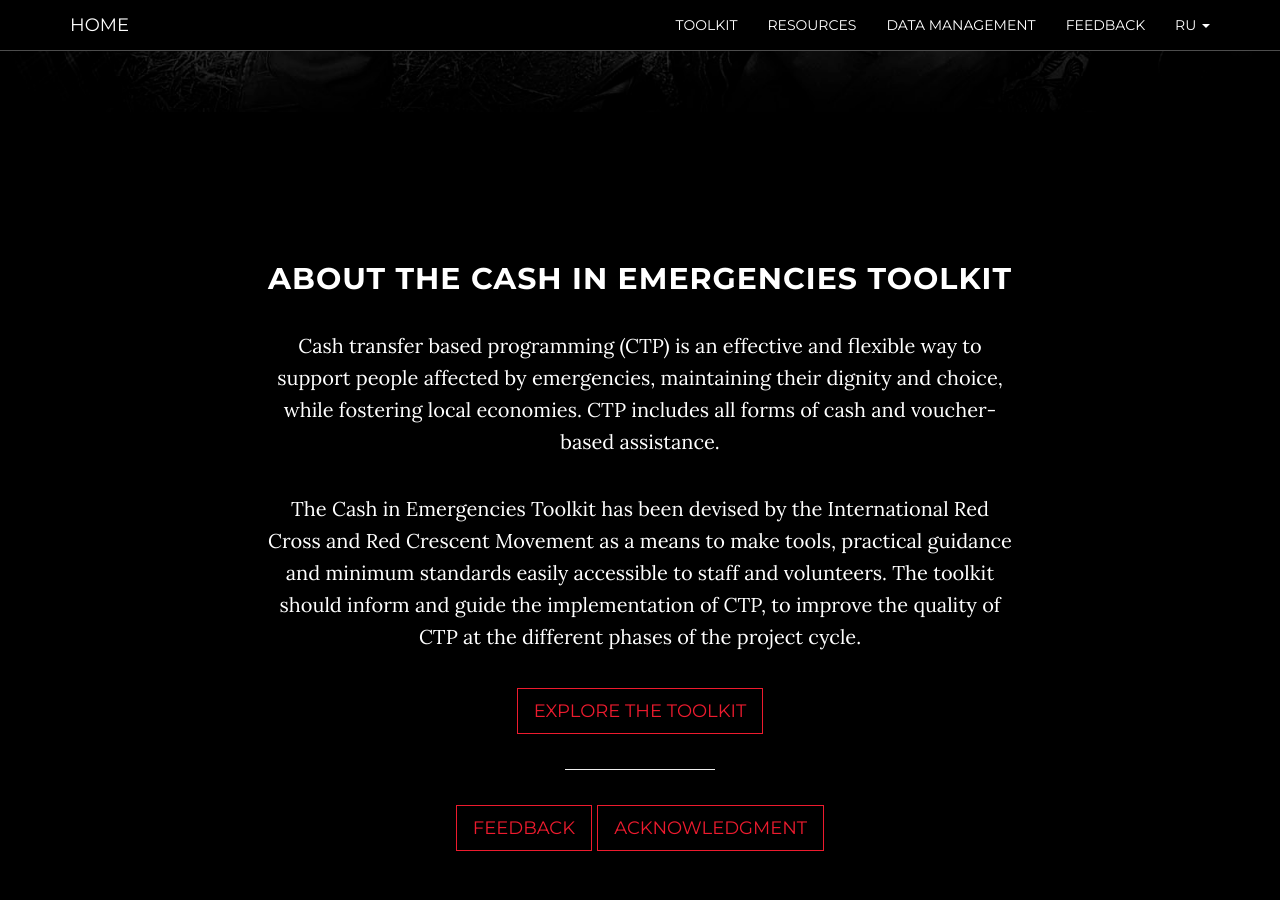
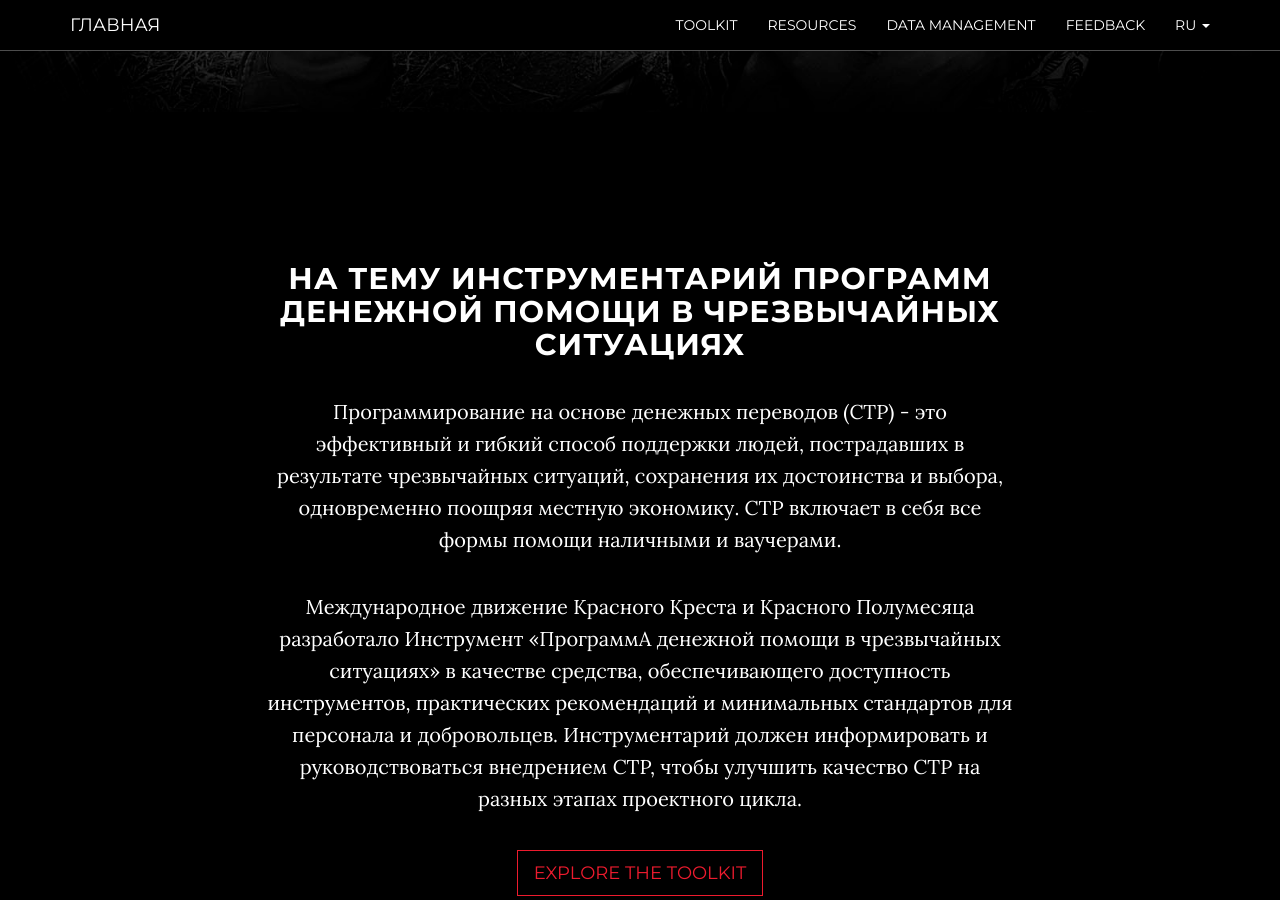
Before and after one commit to AmericanRedCross/ctp-website, a Jekyll site: the page built from ru/index.html, in a window 1280 px wide and 900 px high, scrolled down 788 px. Built offline with Jekyll 4.4.1, drawn with Linux system fonts in a browser that asks for light colours; some of the changed text lies outside the part shown.

Commit message:
Russian (#6)
* russian language

* url path fixes

* russian test

```diff
--- a/_data/ru.yml
+++ b/_data/ru.yml
@@ -14,7 +14,7 @@
 ####################
 
 nav_home:
-  text:           "Home"
+  text:           "Главная"
   url:            "/ru/"
 nav:
   - text:         "Toolkit"
@@ -31,17 +31,17 @@
 #############
 
 landing:
-  movement:       "International Red Cross and Red Crescent Movement"
-  title:          "Cash in Emergencies Toolkit"
+  movement:       "Международное Движение Красного Креста и Красного Полумесяца"
+  title:          "Инструментарий программ денежной помощи в чрезвычайных ситуациях"
 
 ###########
 ## ABOUT ##
 ###########
 
 about:
-  title:          "About the Cash in Emergencies Toolkit"
-  paragraph1:     "Cash transfer based programming (CTP) is an effective and flexible way to support people affected by emergencies, maintaining their dignity and choice, while fostering local economies. CTP includes all forms of cash and voucher-based assistance."
-  paragraph2:     "The Cash in Emergencies Toolkit has been devised by the International Red Cross and Red Crescent Movement as a means to make tools, practical guidance and minimum standards easily accessible to staff and volunteers. The toolkit should inform and guide the implementation of CTP, to improve the quality of CTP at the different phases of the project cycle."
+  title:          "На тему инструментарий программ денежной помощи в чрезвычайных ситуациях"
+  paragraph1:     "Программирование на основе денежных переводов (CTP) - это эффективный и гибкий способ поддержки людей, пострадавших в результате чрезвычайных ситуаций, сохранения их достоинства и выбора, одновременно поощряя местную экономику. CTP включает в себя все формы помощи наличными и ваучерами."
+  paragraph2:     "Международное движение Красного Креста и Красного Полумесяца разработало Инструмент «ПрограммА денежной помощи в чрезвычайных ситуациях» в качестве средства, обеспечивающего доступность инструментов, практических рекомендаций и минимальных стандартов для персонала и добровольцев. Инструментарий должен информировать и руководствоваться внедрением CTP, чтобы улучшить качество CTP на разных этапах проектного цикла."
   toolkit:        "Explore the toolkit"
   toolkiturl:     "/toolkit/"
 
@@ -51,8 +51,8 @@
 
 feedback:
   id:             "feedback"
-  title:          "Feedback"
-  paragraph1:     "The Cash in Emergencies Toolkit has been based on tools, guidance and experience both from within the International Red Cross and Red Crescent Movement and from other humanitarian organisations."
+  title:          "ОБРАТНАЯ СВЯЗЬ"
+  paragraph1:     "Инструмент «денежная помощь в чрезвычайных ситуациях» был основан на инструментах, руководстве и опыте, как в рамках Международного движения Красного Креста и Красного Полумесяца, так и других гуманитарных организаций."
   paragraph2:     "Suggestions for improvement of tools are welcome and shall inform the periodic update of the Toolkit. For technical issues with the website please send an <a href=\"mailto:daniel.joseph@redcross.org\">email</a>."
   form_btn:       "Feedback Form"
   social:         "Share This"
@@ -67,9 +67,9 @@
 #####################
 
 acknowledgment:
-  title:          "Acknowledgment"
-  text1:          "The Cash in Emergencies Toolkit was made possible thanks to the support of:"
-  text2:          "The translations of the Cash in Emergencies Toolkit were funded by European Union Humanitarian Aid."
+  title:          "Уведомление"
+  text1:          "Инструмент «Денежная помощь в чрезвычайных ситуациях» стал возможен благодаря поддержке:"
+  text2:          "Переводы Денежная помощь в чрезвычайных ситуациях были предоставлены ECHO."
 
 #############
 ## TOOLKIT ##
```
